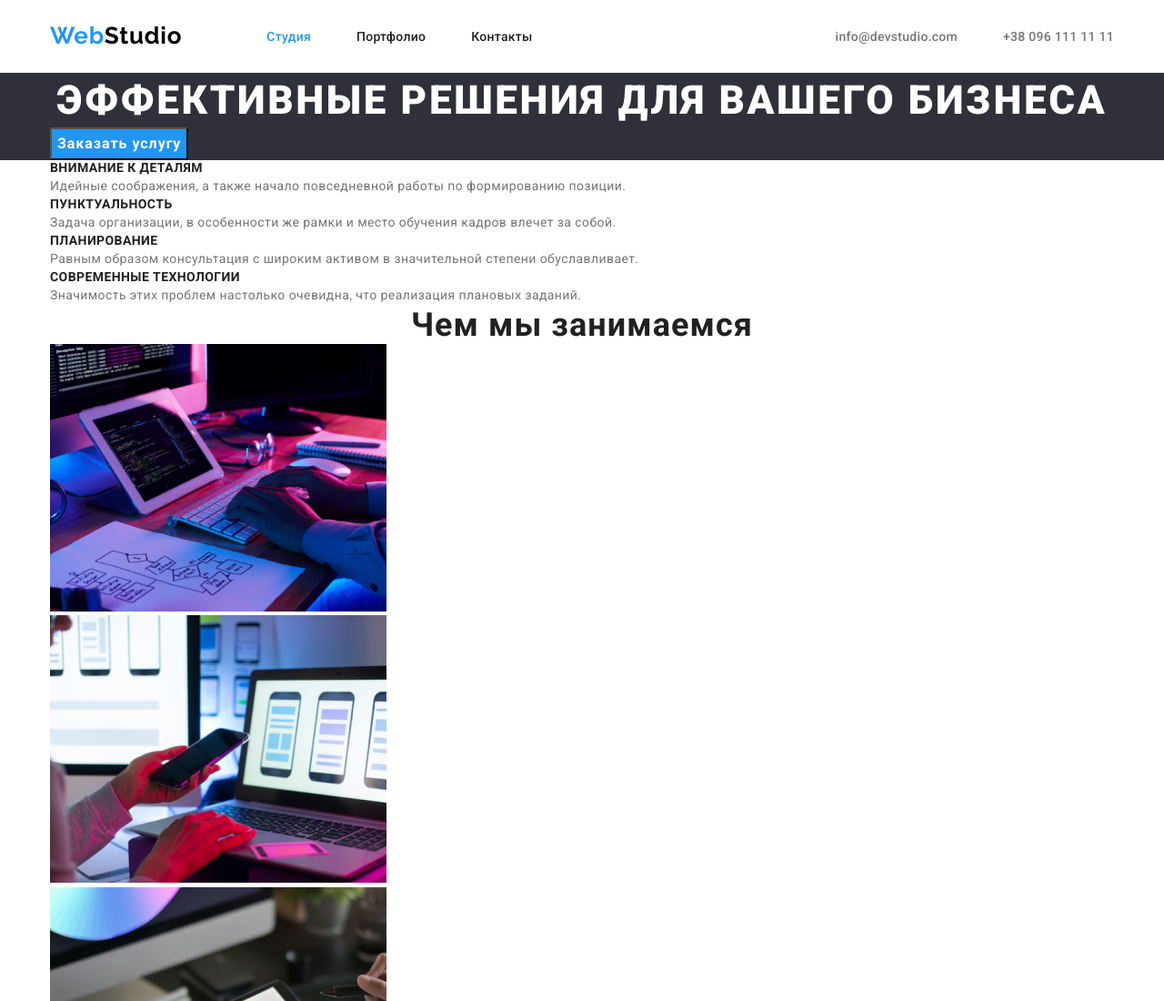
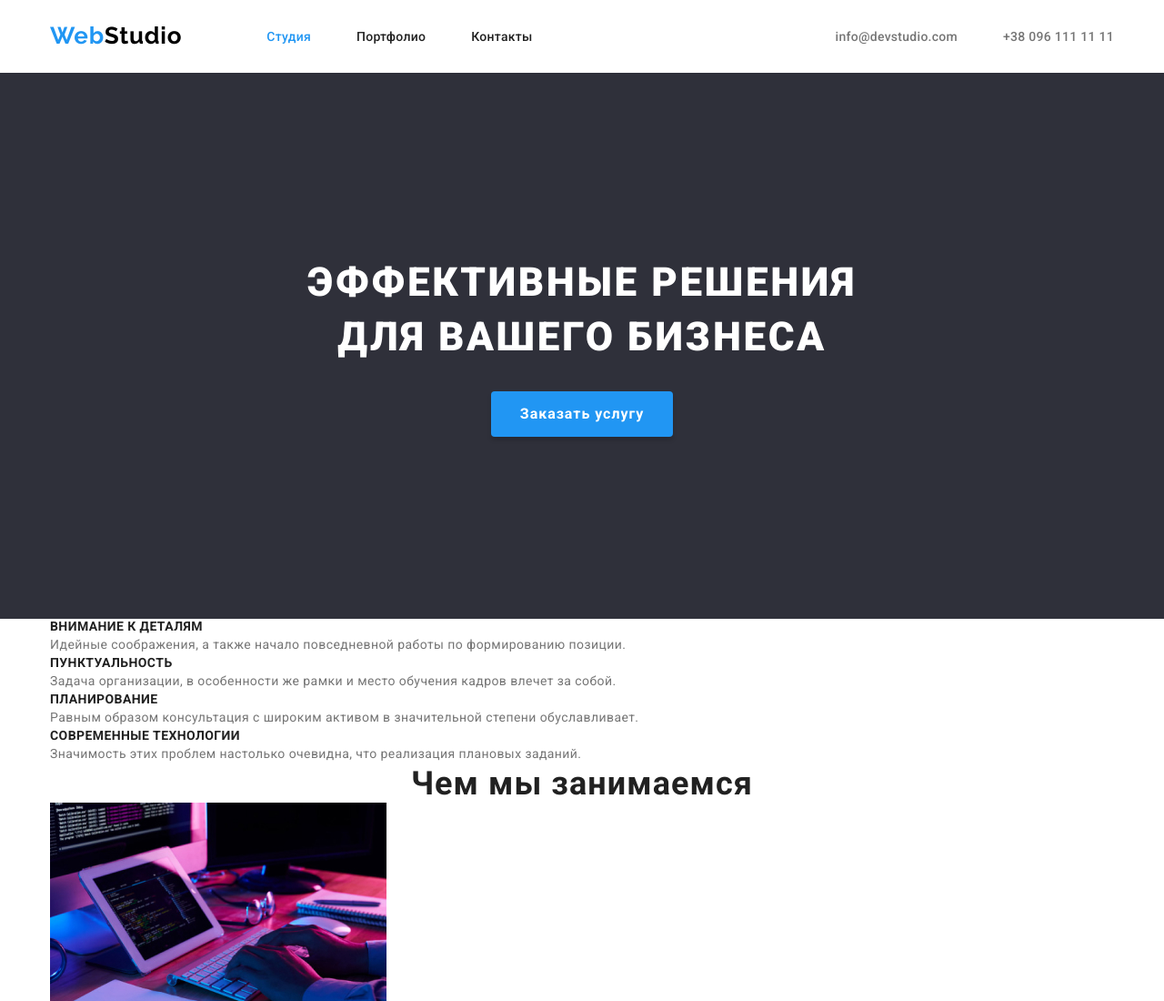
Before and after one commit to Sergey-Naumenko/goit-markup-hw-03, a plain HTML site: page index.html in a window 1280 px wide. Shown: the top 1100 px of the page at 91% size. Drawn offline with nearby package versions, Linux system fonts and the light colour scheme.

Commit message:
add fin hero

```diff
--- a/css/styles.css
+++ b/css/styles.css
@@ -49,6 +49,15 @@ padding-left: 15px;
 padding-right: 15px;
 margin-left: auto;
 margin-right: auto;
+
+}
+
+.hero-container {
+    display: flex;
+flex-direction: column;
+align-items: center;
+padding-top: 200px;
+padding-bottom: 200px;
 }
 
 /* Header */
@@ -135,6 +144,9 @@ margin-right: auto;
 }
 
 .hero-title {
+    width: 696px;
+    height: 120px;
+    margin-bottom: 30px;
     font-weight: 900;
     font-size: 44px;
     line-height: calc(60 / 44);
@@ -146,14 +158,22 @@ margin-right: auto;
 }
 
 .hero-btn {
+    min-width: 200px;
+    min-height: 50px;
+    padding: 10px 32px;
     font-family: inherit;
+    text-align: center;
     font-weight: 700;
     font-size: 16px;
     line-height: 30px;
     letter-spacing: 0.06em;
     color: var(--logo-withe-cl);
     background-color: var(--accent-txt-cl);
+    box-shadow: 0px 4px 4px rgba(0, 0, 0, 0.15);
+    border-radius: 4px;
+    border-style: none;
     cursor: pointer;
+
 }
 
 .hero-btn:hover,
@@ -189,6 +209,8 @@ margin-right: auto;
     line-height: calc(42 / 36);
     text-align: center;
     letter-spacing: 0.03em;
+
+
 
 }
 
--- a/index.html
+++ b/index.html
@@ -46,7 +46,7 @@
 		<main class="main">
 			<!--Hero-->
 			<section class="section-hero">
-				<div class="container">
+				<div class="container hero-container">
 				<h1 class="hero-title">Эффективные решения для вашего бизнеса</h1>
 				<button class="hero-btn" type="button">Заказать услугу</button>
 			</div>
```
Also changed, not shown: portfolio.html (+2 -2 lines).
